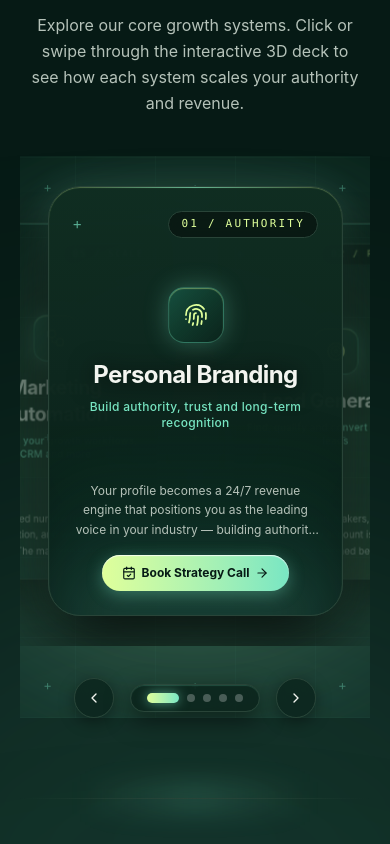
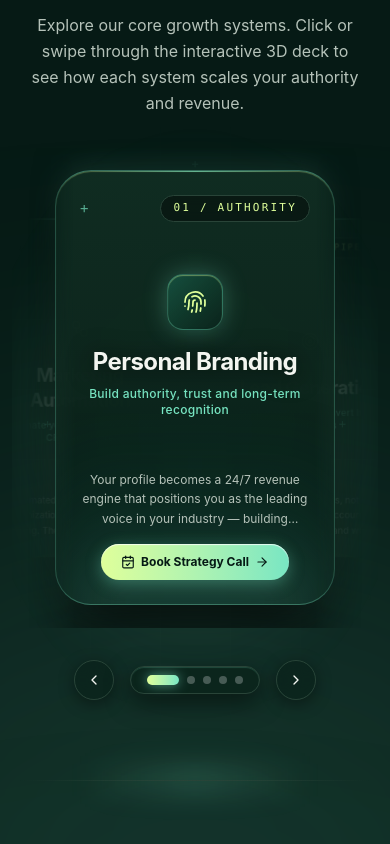
Before and after one commit to MD-NAVED/BrandRoutePartners, a Next.js app: page / in a window 390 px wide. Shown: the part 960-1804 px from the top of the page. Built offline with nearby package versions, Linux system fonts and the light colour scheme.

Commit message:
fix(mobile): remove boxy cutoffs with smooth radial vignette and soft fade masks

```diff
--- a/src/app/page.tsx
+++ b/src/app/page.tsx
@@ -743,28 +743,34 @@ function ServicesCarousel() {
   }, [handlePrev, handleNext])
 
   return (
-    <div className="relative mx-auto mt-10 sm:mt-14 w-full max-w-5xl select-none">
-      {/* 1. Architectural Crosshair Grid Background */}
-      <div className="pointer-events-none absolute inset-0 -z-10 flex items-center justify-center overflow-hidden">
+    <div className="relative mx-auto mt-8 sm:mt-14 w-full max-w-5xl select-none px-2 sm:px-0">
+      {/* 1. Architectural Crosshair Grid Background with Feathered Vignette (Zero hard box edges) */}
+      <div
+        className="pointer-events-none absolute -inset-x-2 sm:-inset-x-8 -inset-y-6 -z-10 flex items-center justify-center overflow-hidden"
+        style={{
+          maskImage: 'radial-gradient(ellipse 75% 65% at 50% 50%, black 20%, transparent 80%)',
+          WebkitMaskImage: 'radial-gradient(ellipse 75% 65% at 50% 50%, black 20%, transparent 80%)',
+        }}
+      >
         {/* Dual-layer ambient emerald & mint lamp centered behind cards */}
-        <div className="absolute h-[520px] w-[580px] rounded-full bg-[#78E6C3]/22 blur-[130px]" />
-        <div className="absolute h-[340px] w-[400px] rounded-full bg-[#DFFF9A]/16 blur-[90px]" />
-
-        {/* Minimalist grid lines */}
+        <div className="absolute h-[420px] sm:h-[520px] w-[90%] sm:w-[580px] rounded-full bg-[#78E6C3]/20 blur-[100px] sm:blur-[130px]" />
+        <div className="absolute h-[260px] sm:h-[340px] w-[70%] sm:w-[400px] rounded-full bg-[#DFFF9A]/14 blur-[70px] sm:blur-[90px]" />
+
+        {/* Minimalist grid lines with soft feathering */}
         <div
-          className="absolute inset-0 opacity-[0.14]"
+          className="absolute inset-0 opacity-[0.10] sm:opacity-[0.14]"
           style={{
             backgroundImage: `
               linear-gradient(to right, rgba(120, 230, 195, 0.2) 1px, transparent 1px),
               linear-gradient(to bottom, rgba(120, 230, 195, 0.2) 1px, transparent 1px)
             `,
-            backgroundSize: isMobile ? '80px 80px' : '120px 120px',
+            backgroundSize: isMobile ? '70px 70px' : '120px 120px',
             backgroundPosition: 'center center',
           }}
         />
 
         {/* Crosshair (+) markers at grid corners */}
-        <div className="absolute inset-x-6 inset-y-6 sm:inset-x-12 sm:inset-y-10 flex flex-col justify-between font-mono text-xs text-[#78E6C3]/40">
+        <div className="absolute inset-x-8 inset-y-8 sm:inset-x-12 sm:inset-y-10 flex flex-col justify-between font-mono text-xs text-[#78E6C3]/30">
           <div className="flex justify-between">
             <span>+</span><span>+</span><span>+</span>
           </div>
@@ -777,10 +783,18 @@ function ServicesCarousel() {
         </div>
       </div>
 
-      {/* 2. 3D Card Stack Stage - Supports gesture pan across entire stage */}
+      {/* 2. 3D Card Stack Stage - Smooth side edge fade on mobile (No cut box edges) */}
       <motion.div
-        className="relative mx-auto flex h-[490px] sm:h-[540px] items-center justify-center overflow-hidden touch-pan-y"
-        style={{ perspective: 1200 }}
+        className="relative mx-auto flex h-[480px] sm:h-[540px] items-center justify-center touch-pan-y overflow-hidden"
+        style={{
+          perspective: 1200,
+          maskImage: isMobile
+            ? 'linear-gradient(to right, transparent 0%, black 14%, black 86%, transparent 100%)'
+            : undefined,
+          WebkitMaskImage: isMobile
+            ? 'linear-gradient(to right, transparent 0%, black 14%, black 86%, transparent 100%)'
+            : undefined,
+        }}
         onPanEnd={(_, info) => {
           const swipeThreshold = 35
           const velocityThreshold = 250
@@ -815,28 +829,28 @@ function ServicesCarousel() {
               zIndex = 30
               pointerEvents = 'auto'
             } else if (isRight) {
-              x = isMobile ? 140 : 275
-              scale = isMobile ? 0.83 : 0.86
-              rotateY = isMobile ? -14 : -19
-              opacity = isMobile ? 0.45 : 0.65
+              x = isMobile ? 115 : 275
+              scale = isMobile ? 0.78 : 0.86
+              rotateY = isMobile ? -10 : -19
+              opacity = isMobile ? 0.35 : 0.65
               zIndex = 20
               pointerEvents = 'auto'
             } else if (isLeft) {
-              x = isMobile ? -140 : -275
-              scale = isMobile ? 0.83 : 0.86
-              rotateY = isMobile ? 14 : 19
-              opacity = isMobile ? 0.45 : 0.65
+              x = isMobile ? -115 : -275
+              scale = isMobile ? 0.78 : 0.86
+              rotateY = isMobile ? 10 : 19
+              opacity = isMobile ? 0.35 : 0.65
               zIndex = 20
               pointerEvents = 'auto'
             } else if (dForward === 2) {
-              x = isMobile ? 220 : 430
+              x = isMobile ? 180 : 430
               scale = 0.72
               rotateY = -26
               opacity = 0
               zIndex = 10
               pointerEvents = 'none'
             } else {
-              x = isMobile ? -220 : -430
+              x = isMobile ? -180 : -430
               scale = 0.72
               rotateY = 26
               opacity = 0
@@ -886,10 +900,10 @@ function ServicesCarousel() {
                   backfaceVisibility: 'hidden',
                   pointerEvents,
                 }}
-                className={`absolute w-[295px] xs:w-[330px] sm:w-[380px] h-[430px] sm:h-[480px] rounded-[32px] sm:rounded-[36px] p-6 sm:p-8 flex flex-col justify-between overflow-hidden border border-[#294438] shadow-[0_25px_60px_rgba(0,0,0,0.85),inset_0_1px_1px_rgba(120,230,195,0.2)] select-none touch-pan-y ${
+                className={`absolute w-[280px] xs:w-[315px] sm:w-[380px] h-[435px] sm:h-[480px] rounded-[36px] sm:rounded-[40px] p-6 sm:p-8 flex flex-col justify-between overflow-hidden border shadow-[0_25px_60px_rgba(0,0,0,0.85),inset_0_1px_1px_rgba(120,230,195,0.2)] select-none touch-pan-y ${
                   isActive
                     ? 'cursor-grab active:cursor-grabbing bg-gradient-to-b from-[#102D22]/98 via-[#0D261D]/98 to-[#061A15] border-[#78E6C3]/40 shadow-[0_30px_70px_rgba(0,0,0,0.85),0_0_35px_rgba(120,230,195,0.2),inset_0_1px_1px_rgba(223,255,154,0.3)]'
-                    : 'cursor-pointer active:cursor-grabbing bg-gradient-to-b from-[#0B241C]/95 via-[#081F18]/90 to-[#061A15]/90 hover:border-[#78E6C3]/45'
+                    : 'cursor-pointer active:cursor-grabbing bg-gradient-to-b from-[#0B241C]/95 via-[#081F18]/90 to-[#061A15]/90 border-[#294438]/80 hover:border-[#78E6C3]/45'
                 }`}
               >
                 {/* Specular top rim light reflection */}
@@ -1133,28 +1147,34 @@ function ProcessCarousel() {
   }, [handlePrev, handleNext])
 
   return (
-    <div className="relative mx-auto mt-10 sm:mt-14 w-full max-w-5xl select-none">
-      {/* 1. Architectural Crosshair Grid Background */}
-      <div className="pointer-events-none absolute inset-0 -z-10 flex items-center justify-center overflow-hidden">
+    <div className="relative mx-auto mt-8 sm:mt-14 w-full max-w-5xl select-none px-2 sm:px-0">
+      {/* 1. Architectural Crosshair Grid Background with Feathered Vignette (Zero hard box edges) */}
+      <div
+        className="pointer-events-none absolute -inset-x-2 sm:-inset-x-8 -inset-y-6 -z-10 flex items-center justify-center overflow-hidden"
+        style={{
+          maskImage: 'radial-gradient(ellipse 75% 65% at 50% 50%, black 20%, transparent 80%)',
+          WebkitMaskImage: 'radial-gradient(ellipse 75% 65% at 50% 50%, black 20%, transparent 80%)',
+        }}
+      >
         {/* Dual-layer ambient emerald & mint lamp centered behind cards */}
-        <div className="absolute h-[520px] w-[580px] rounded-full bg-[#78E6C3]/22 blur-[130px]" />
-        <div className="absolute h-[340px] w-[400px] rounded-full bg-[#DFFF9A]/16 blur-[90px]" />
-
-        {/* Minimalist grid lines */}
+        <div className="absolute h-[420px] sm:h-[520px] w-[90%] sm:w-[580px] rounded-full bg-[#78E6C3]/20 blur-[100px] sm:blur-[130px]" />
+        <div className="absolute h-[260px] sm:h-[340px] w-[70%] sm:w-[400px] rounded-full bg-[#DFFF9A]/14 blur-[70px] sm:blur-[90px]" />
+
+        {/* Minimalist grid lines with soft feathering */}
         <div
-          className="absolute inset-0 opacity-[0.14]"
+          className="absolute inset-0 opacity-[0.10] sm:opacity-[0.14]"
           style={{
             backgroundImage: `
               linear-gradient(to right, rgba(120, 230, 195, 0.2) 1px, transparent 1px),
               linear-gradient(to bottom, rgba(120, 230, 195, 0.2) 1px, transparent 1px)
             `,
-            backgroundSize: isMobile ? '80px 80px' : '120px 120px',
+            backgroundSize: isMobile ? '70px 70px' : '120px 120px',
             backgroundPosition: 'center center',
           }}
         />
 
         {/* Crosshair (+) markers at grid corners */}
-        <div className="absolute inset-x-6 inset-y-6 sm:inset-x-12 sm:inset-y-10 flex flex-col justify-between font-mono text-xs text-[#78E6C3]/40">
+        <div className="absolute inset-x-8 inset-y-8 sm:inset-x-12 sm:inset-y-10 flex flex-col justify-between font-mono text-xs text-[#78E6C3]/30">
           <div className="flex justify-between">
             <span>+</span><span>+</span><span>+</span>
           </div>
@@ -1167,10 +1187,18 @@ function ProcessCarousel() {
         </div>
       </div>
 
-      {/* 2. 3D Card Stack Stage - Supports pan gesture across entire stage */}
+      {/* 2. 3D Card Stack Stage - Smooth side edge fade on mobile (No cut box edges) */}
       <motion.div
-        className="relative mx-auto flex h-[490px] sm:h-[540px] items-center justify-center overflow-hidden touch-pan-y"
-        style={{ perspective: 1200 }}
+        className="relative mx-auto flex h-[480px] sm:h-[540px] items-center justify-center touch-pan-y overflow-hidden"
+        style={{
+          perspective: 1200,
+          maskImage: isMobile
+            ? 'linear-gradient(to right, transparent 0%, black 14%, black 86%, transparent 100%)'
+            : undefined,
+          WebkitMaskImage: isMobile
+            ? 'linear-gradient(to right, transparent 0%, black 14%, black 86%, transparent 100%)'
+            : undefined,
+        }}
         onPanEnd={(_, info) => {
           const swipeThreshold = 35
           const velocityThreshold = 250
@@ -1205,17 +1233,17 @@ function ProcessCarousel() {
               zIndex = 30
               pointerEvents = 'auto'
             } else if (isRight) {
-              x = isMobile ? 140 : 275
-              scale = isMobile ? 0.83 : 0.86
-              rotateY = isMobile ? -14 : -19
-              opacity = isMobile ? 0.45 : 0.65
+              x = isMobile ? 115 : 275
+              scale = isMobile ? 0.78 : 0.86
+              rotateY = isMobile ? -10 : -19
+              opacity = isMobile ? 0.35 : 0.65
               zIndex = 20
               pointerEvents = 'auto'
             } else if (isLeft) {
-              x = isMobile ? -140 : -275
-              scale = isMobile ? 0.83 : 0.86
-              rotateY = isMobile ? 14 : 19
-              opacity = isMobile ? 0.45 : 0.65
+              x = isMobile ? -115 : -275
+              scale = isMobile ? 0.78 : 0.86
+              rotateY = isMobile ? 10 : 19
+              opacity = isMobile ? 0.35 : 0.65
               zIndex = 20
               pointerEvents = 'auto'
             } else {
@@ -1269,10 +1297,10 @@ function ProcessCarousel() {
                   backfaceVisibility: 'hidden',
                   pointerEvents,
                 }}
-                className={`absolute w-[295px] xs:w-[330px] sm:w-[380px] h-[430px] sm:h-[480px] rounded-[32px] sm:rounded-[36px] p-6 sm:p-8 flex flex-col justify-between overflow-hidden border border-[#294438] shadow-[0_25px_60px_rgba(0,0,0,0.85),inset_0_1px_1px_rgba(120,230,195,0.2)] select-none touch-pan-y ${
+                className={`absolute w-[280px] xs:w-[315px] sm:w-[380px] h-[435px] sm:h-[480px] rounded-[36px] sm:rounded-[40px] p-6 sm:p-8 flex flex-col justify-between overflow-hidden border shadow-[0_25px_60px_rgba(0,0,0,0.85),inset_0_1px_1px_rgba(120,230,195,0.2)] select-none touch-pan-y ${
                   isActive
                     ? 'cursor-grab active:cursor-grabbing bg-gradient-to-b from-[#102D22]/98 via-[#0D261D]/98 to-[#061A15] border-[#78E6C3]/40 shadow-[0_30px_70px_rgba(0,0,0,0.85),0_0_35px_rgba(120,230,195,0.2),inset_0_1px_1px_rgba(223,255,154,0.3)]'
-                    : 'cursor-pointer active:cursor-grabbing bg-gradient-to-b from-[#0B241C]/95 via-[#081F18]/90 to-[#061A15]/90 hover:border-[#78E6C3]/45'
+                    : 'cursor-pointer active:cursor-grabbing bg-gradient-to-b from-[#0B241C]/95 via-[#081F18]/90 to-[#061A15]/90 border-[#294438]/80 hover:border-[#78E6C3]/45'
                 }`}
               >
                 {/* Specular top rim light reflection */}
```
